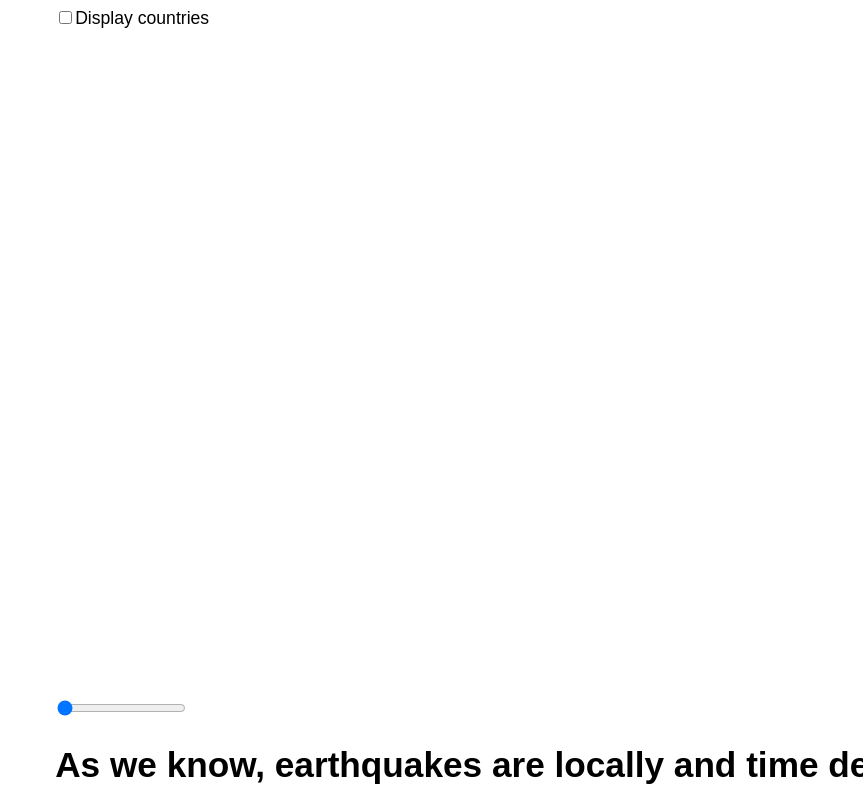
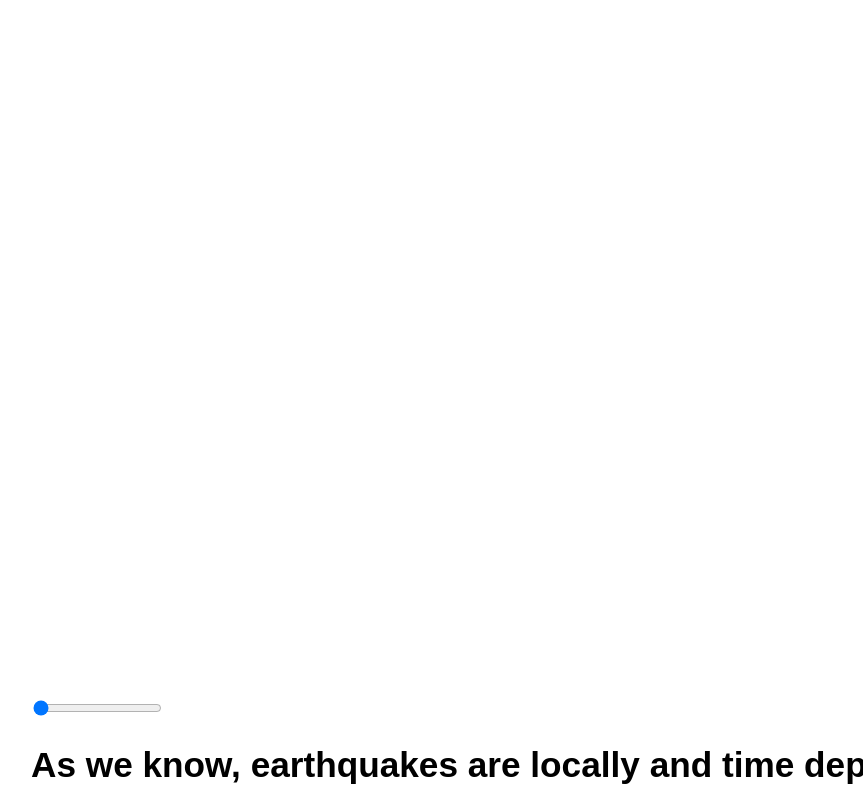
Before and after one commit to com-480-data-visualization/project-2023-viz-ex, a website: page project/src/index.html in a window 1280 px wide. Shown: the part 87-882 px from the top of the page, without its empty margins (105-968 px from the left). Drawn offline with nearby package versions, Linux system fonts and the light colour scheme.

Commit message:
html cleanup

```diff
--- a/project/src/index.html
+++ b/project/src/index.html
@@ -16,13 +16,10 @@
 </head>
 
 <body>
-	<div>
+	<div class="page-container">
 		<div class="page">
 			<div>
 				<h1>Are there more earthquakes now, than before?</h1>
-			</div>
-			<div>
-				<input type="checkbox" id="showCountries" name="showCountries" value="false">Display countries
 			</div>
 			<div id="time-map" class="map"></div>
 			<!-- TODO: add hover on each points -->
--- a/project/src/main.css
+++ b/project/src/main.css
@@ -18,3 +18,7 @@
     width: 100%;
     height: 100%;
 }
+
+.page-container {
+    width: 80vw;
+}
--- a/project/src/map/country-map.js
+++ b/project/src/map/country-map.js
@@ -22,6 +22,7 @@ export const addDataToCountryMap = (map, data) => {
 
 // Choropleth feature
 const style = (feature) => {
+    // TODO change scale
     function getColor(d) {
       return d > 3000 ? "#5C415D" :
             d > 2500 ? "#e575bc" :
```
